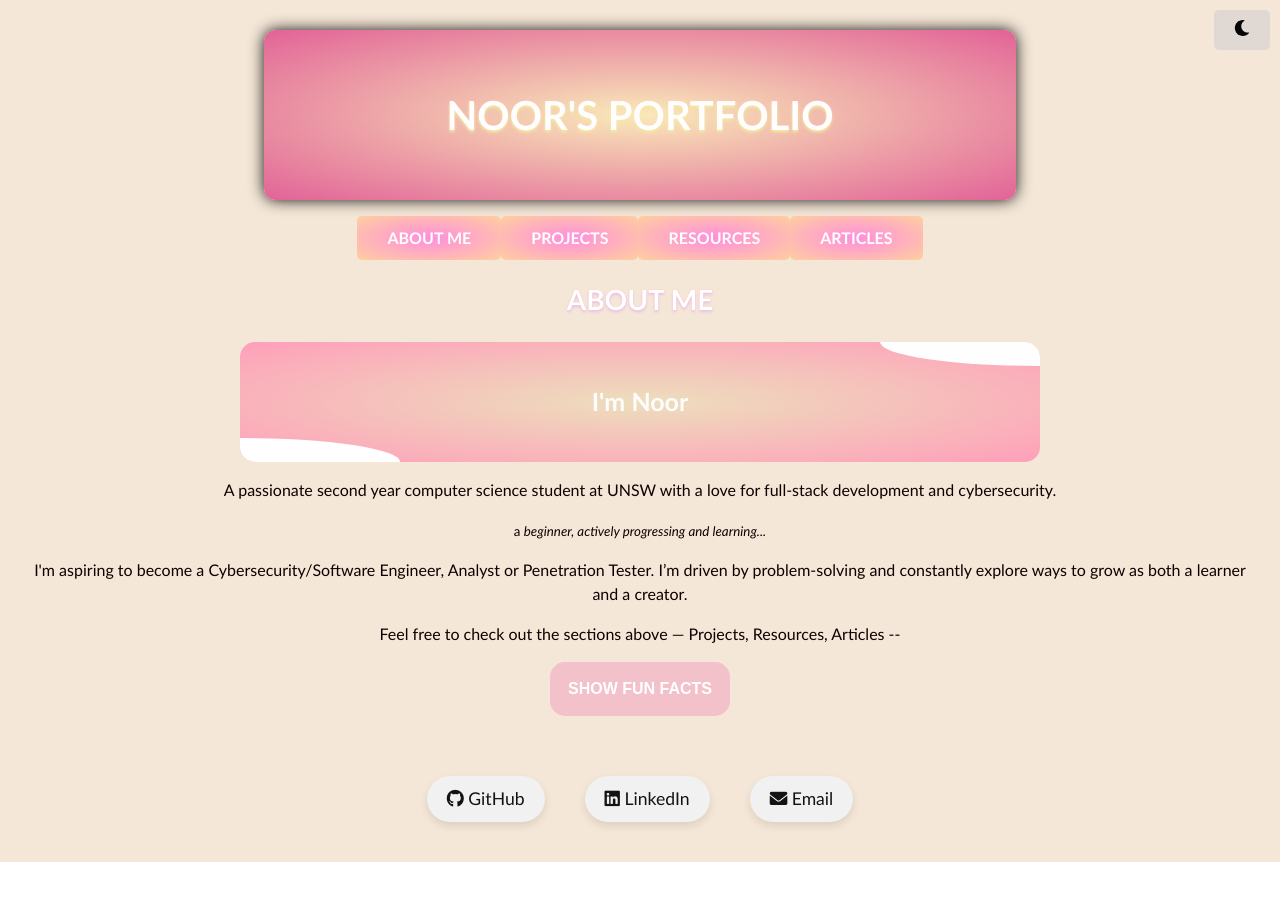
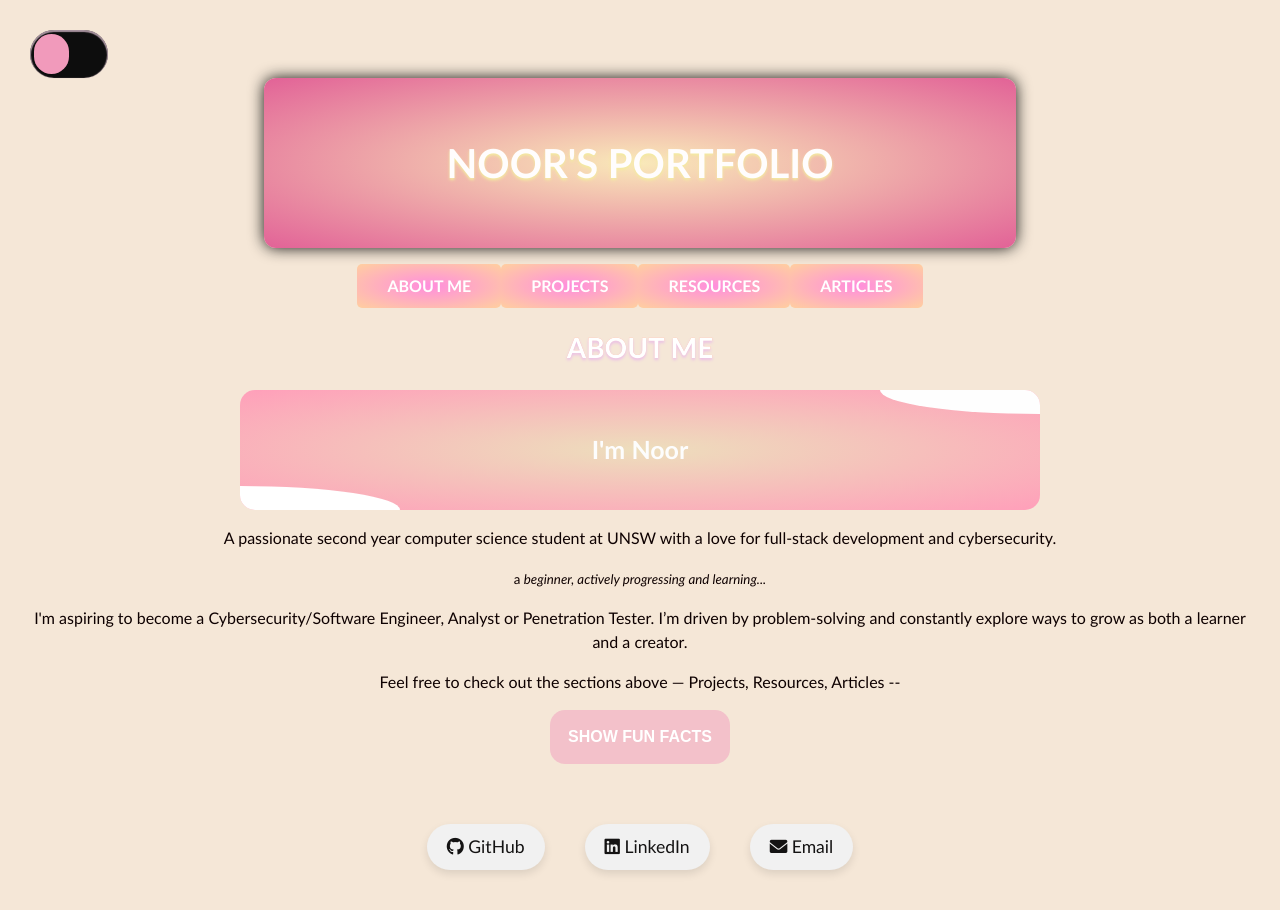
Before and after one commit to noorbabar/noorportfolio, a React (Vite) app in the folder Noorportfolio/frontend/: page / in a window 1280 px wide. Before the commit the page ends 862 px from the top, so only its background shows below. Built offline with nearby package versions, Linux system fonts and the light colour scheme.

Commit message:
switch edit

```diff
--- a/Noorportfolio/frontend/src/App.css
+++ b/Noorportfolio/frontend/src/App.css
@@ -807,3 +807,47 @@ body.dark-mode .card::before,
   transform: translateY(1px);
   box-shadow: 0 2px 5px rgba(0, 0, 0, 0.2);
 }
+
+.switch {
+  position: relative;
+  width: 70px;
+  height: 40px;
+  box-sizing:content-box;
+  padding: 4px;
+  background: #0d0d0d;
+  border-radius: 99px;
+  box-shadow: inset 0 1px 1px 1px rgba(233, 203, 220, 0.696),
+              0 1px 0 0 rgba(194, 167, 167, 0.1);
+}
+
+.switch input[type="checkbox"] {
+  position: absolute;
+  z-index: 24;
+  width: 100%;
+  height: 100%;
+  opacity: 0;
+  cursor: pointer;
+}
+
+.switch input[type="checkbox"] + label {
+  position: relative;
+  display: flex;
+  align-items: center;
+  justify-content: center;
+  left: 0;
+  width: 50%;
+  height: 100%;
+  background: #f19abb;
+  border-radius: 99px;
+  transition: all 0.5s ease-in-out;
+}
+
+.switch input[type="checkbox"]:checked + label {
+  left: 50%;
+  background: #182877;
+}
+
+.switch input[type="checkbox"]:checked + label:before {
+  box-shadow: 0 0 5px 2px rgba(15, 165, 70, 0.9),
+              0 0 3px 1px rgba(15, 165, 70, 0.9);
+}
--- a/Noorportfolio/frontend/src/App.jsx
+++ b/Noorportfolio/frontend/src/App.jsx
@@ -2,6 +2,7 @@ import React, { useState, useEffect } from "react";
 import { Routes, Route, Link } from "react-router-dom";
 import "./App.css";
 import { FaMoon, FaSun } from 'react-icons/fa';
+import Switch from "./components/Switch";
 
 import About from "./components/About";
 import Projects from "./components/Projects";
@@ -41,15 +42,7 @@ const App = () => {
   return (
     <div className={darkMode ? "dark-mode" : ""}>
           <header>
-          <button
-          id="darkModeToggle"
-          className="dark-mode-toggle"
-          onClick={() => setDarkMode(!darkMode)}
-          >
-           {darkMode ? <FaSun /> : <FaMoon />}
-          </button>
-
-
+          <Switch darkMode={darkMode} setDarkMode={setDarkMode} />
 
             <div className="gradient radial">NOOR'S PORTFOLIO</div>
             <nav>
@@ -100,6 +93,7 @@ const App = () => {
     <i className="fas fa-envelope"></i> Email
   </a>
 </div>
+
     </div>
   );
 };
--- /dev/null
+++ b/Noorportfolio/frontend/src/components/Switch.jsx
@@ -0,0 +1,20 @@
+import React from "react";
+import "../App.css"; // Import the CSS file
+
+const Switch = ({ darkMode, setDarkMode }) => {
+  return (
+    <div className="switch">
+      <input
+        id="toggle"
+        type="checkbox"
+        checked={darkMode}
+        onChange={() => setDarkMode(!darkMode)}
+      />
+      <label className="toggle" htmlFor="toggle">
+        <i />
+      </label>
+    </div>
+  );
+};
+
+export default Switch;
```
